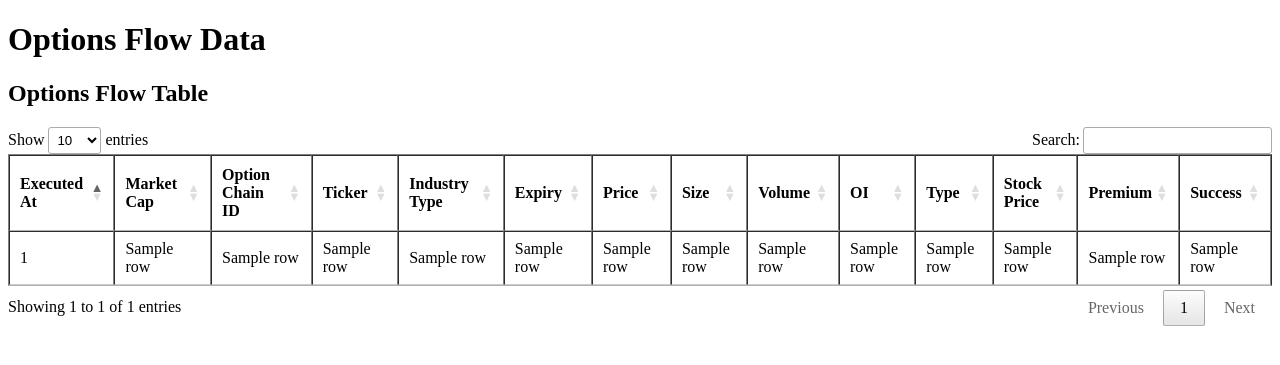
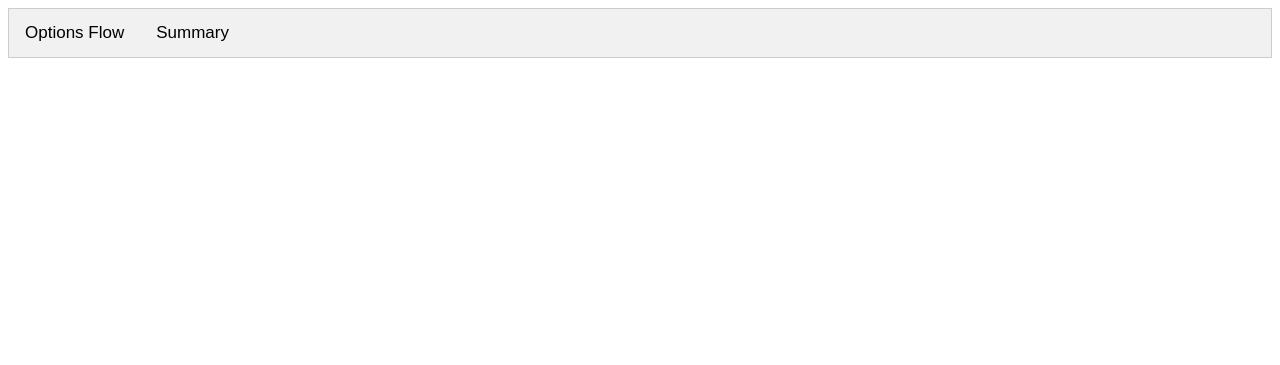
Before and after one commit to aman22/optionsmaxminperformance, a Flask app: template templates/index.html in a window 1280 px wide. Shown: the top 365 px of the page. Run offline with Flask 3, Linux system fonts and the light colour scheme; the template is opened without the code that fills it: most values are stand-ins (such as "Sample title", 1, 10 or a date in 2020); some libraries are stand-ins or nearby versions.

Commit message:
Added summary UI and update logic and brearer token for API calls

```diff
--- a/App.py
+++ b/App.py
@@ -15,8 +15,10 @@ DB_PATH = './db/trade.db'
 @app.route('/')
 def index():
     # Fetch column names and data from the options_flow table
-    options_data = fetch_table_data('options_flow')
-    return render_template('index.html', options_data=options_data)
+    options_flow_data = fetch_table_data('options_flow')
+    option_summary = fetch_summary()
+
+    return render_template('index.html', options_flow_data=options_flow_data, option_summary=option_summary)
 
 
 def fetch_table_data(table_name):
@@ -24,19 +26,33 @@ def fetch_table_data(table_name):
     cursor = connection.cursor()
 
     cursor.execute(f'SELECT executed_at, marketcap, option_chain_id, underlying_symbol, industry_type, expiry, price, volume, open_interest, option_type, '
-                   f' underlying_price, size, premium, success FROM {table_name}')
+                   f' underlying_price, size, premium, success, ROUND(max_avg_price, 2), strategy FROM {table_name}')
 
     options_data = cursor.fetchall()
-    for row in options_data:
-        evaluateOptionPerformance(row)
-        break
     connection.close()
 
     return options_data
 
+def fetch_summary():
+    connection = sqlite3.connect(DB_PATH)
+    cursor = connection.cursor()
+
+    cursor.execute(''' SELECT
+            industry_type,
+            strategy,
+            SUM(CASE WHEN success = 1 THEN 1 ELSE 0 END) AS successful_count,
+            SUM(CASE WHEN success = 0 THEN 1 ELSE 0 END) AS failed_count,
+            COUNT(*) AS total_count
+        FROM
+            options_flow where expiry < current_date
+        GROUP BY
+            industry_type,
+            strategy;''')
+
+    options_summary = cursor.fetchall()
+    connection.close()
+
+    return options_summary
 
 if __name__ == '__main__':
     app.run(debug=True)
-
-def evaluateOptionsPerformance(option):
-    print(option)
--- a/db/db_setup.sql
+++ b/db/db_setup.sql
@@ -44,7 +44,9 @@ CREATE TABLE IF NOT EXISTS options_flow (
         theo REAL,
         premium REAL,
         option_chain_id TEXT,
-        mid_vol INTEGER
+        mid_vol INTEGER,
+        success BOOLEAN,
+        max
     );
 
 CREATE TABLE IF NOT EXISTS tag (
--- a/options_data.py
+++ b/options_data.py
@@ -147,7 +147,7 @@ class OptionsFlow:
                  gamma, rule_id, underlying_symbol, executed_at, strike, rho, vega,
                  flow_alert_id, delta, size, ewma_nbbo_ask, option_type, underlying_price,
                  next_earnings_date, upstream_condition_detail, bid_vol, canceled, exchange,
-                 theo, premium, option_chain_id, mid_vol):
+                 theo, premium, option_chain_id, mid_vol, success):
         self.id = id
         self.marketcap = marketcap
         self.stock_multi_vol = stock_multi_vol
@@ -189,3 +189,4 @@ class OptionsFlow:
         self.premium = premium
         self.option_chain_id = option_chain_id
         self.mid_vol = mid_vol
+        self.success = success
--- a/templates/index.html
+++ b/templates/index.html
@@ -14,25 +14,113 @@
     <!-- Add DataTables JS -->
     <script type="text/javascript" charset="utf8" src="https://cdn.datatables.net/1.10.24/js/jquery.dataTables.js"></script>
 
+    <style>
+        /* Define CSS rules for color coding */
+        .success {
+            background-color: lightgreen;
+        }
+        .failure {
+            background-color: tomato;
+        }
+        /* Reduce font size for table cells */
+        table {
+            font-size: 13px;
+        }
+        .past-expiry {
+            background-color: #FFC0CB; /* Light pink */
+        }
+
+        /* Style the tab buttons */
+        .tab {
+            overflow: hidden;
+            border: 1px solid #ccc;
+            background-color: #f1f1f1;
+        }
+
+        /* Style the buttons inside the tab */
+        .tab button {
+            background-color: inherit;
+            float: left;
+            border: none;
+            outline: none;
+            cursor: pointer;
+            padding: 14px 16px;
+            transition: 0.3s;
+            font-size: 17px;
+        }
+
+        /* Change background color of buttons on hover */
+        .tab button:hover {
+            background-color: #ddd;
+        }
+
+        /* Create an active/current tablink class */
+        .tab button.active {
+            background-color: #ccc;
+        }
+
+        /* Style the tab content */
+        .tabcontent {
+            display: none;
+            padding: 6px 12px;
+            border: 1px solid #ccc;
+            border-top: none;
+        }
+    </style>
+
     <script>
         $(document).ready(function() {
-            // Enable DataTables for both tables
-            $('#optionsFlowTable').DataTable();
-            $('#tagTable').DataTable();
-        });
-    </script>
-    <script>
-        $(document).ready(function() {
-            // Enable DataTables for both tables
+            // Enable DataTables for the options flow table
+            var table1 = $('#optionsFlowTable').DataTable({
+                "pageLength": 100
+            });
 
+            // Add individual column filtering inputs for options flow table
+            $('#optionsFlowTable thead tr').clone(true).appendTo( '#optionsFlowTable thead' );
+            $('#optionsFlowTable thead tr:eq(1) th').each( function (i) {
+                var title = $(this).text();
+                $(this).html( '<input type="text" placeholder="'+title+'" />' );
+
+                $( 'input', this ).on( 'keyup change', function () {
+                    if ( table1.column(i).search() !== this.value ) {
+                        table1
+                            .column(i)
+                            .search( this.value )
+                            .draw();
+                    }
+                });
             });
-            $('#tagTable').DataTable();
+
+            // Enable DataTables for the options summary table
+            var table2 = $('#optionsSummaryTable').DataTable({
+                "pageLength": 100
+            });
+
+            // Add individual column filtering inputs for options summary table
+            $('#optionsSummaryTable thead tr').clone(true).appendTo( '#optionsSummaryTable thead' );
+            $('#optionsSummaryTable thead tr:eq(1) th').each( function (i) {
+                var title = $(this).text();
+                $(this).html( '<input type="text" placeholder="'+title+'" />' );
+
+                $( 'input', this ).on( 'keyup change', function () {
+                    if ( table2.column(i).search() !== this.value ) {
+                        table2
+                            .column(i)
+                            .search( this.value )
+                            .draw();
+                    }
+                });
+            });
         });
     </script>
 </head>
+
 <body>
-    <h1>Options Flow Data</h1>
-
+<div class="tab">
+    <button class="tablinks" onclick="openTab(event, 'OptionsFlow')">Options Flow</button>
+    <button class="tablinks" onclick="openTab(event, 'Summary')">Summary</button>
+</div>
+<div id="OptionsFlow" class="tabcontent">
     <h2>Options Flow Table</h2>
     <table border="1" id="optionsFlowTable">
         <thead>
@@ -43,38 +131,90 @@
                 <th>Ticker</th>
                 <th>Industry Type</th>
                 <th>Expiry</th>
-                <th>Price</th>
+                <th>Stock Price</th>
+                <th>Option Price</th>
+                <th>Max Avg Price</th>
                 <th>Size</th>
-                <th>Volume</th>
+                <th>Vol</th>
                 <th>OI</th>
                 <th>Type</th>
-                <th>Stock Price</th>
                 <th>Premium</th>
-                 <th>Success</th>
+                <th>Strat</th>
+                <th>Success</th>
             </tr>
         </thead>
-         <tbody>
-            {% for row in options_data %}
+        <tbody>
+            {% for row in options_flow_data %}
                 <tr>
                     <td>{{ row[0] }}</td> <!-- Executed At -->
                     <td>{{ row[1] }}</td> <!-- Market Cap -->
                     <td>{{ row[2] }}</td> <!-- Option Chain ID -->
                     <td>{{ row[3] }}</td> <!-- Ticker -->
                     <td>{{ row[4] }}</td> <!-- Industry Type -->
-                    <td>{{ row[5] }}</td> <!-- Expiry -->
+                    <td><a href="https://phx.unusualwhales.com/api/historic_chains/{{ row[2] }}?date={{ row[5] }}">{{ row[5] }}</a></td> <!-- Expiry -->
+                    <td>{{ row[10] }}</td> <!-- Stock Price -->
                     <td>{{ row[6] }}</td> <!-- Price -->
+                    <td>{{ row[14] }}</td> <!-- Premium -->
                     <td>{{ row[11] }}</td> <!-- size -->
                     <td>{{ row[7] }}</td> <!-- Volume -->
                     <td>{{ row[8] }}</td> <!-- OI -->
                     <td>{{ row[9] }}</td> <!-- Type -->
-                    <td>{{ row[10] }}</td> <!-- Stock Price -->
                     <td>{{ row[12] }}</td> <!-- Premium -->
-                    <td>{{ row[13] }}</td> <!-- Success -->
-
+                    <td>{{ row[15] }}</td>
+                    <td class="{% if row[13] %}success{% else %}failure{% endif %}">{{ row[13] }}</td> <!-- Success -->
                 </tr>
             {% endfor %}
         </tbody>
     </table>
+</div>
+<div id="Summary" class="tabcontent">
+    <h3>Summary</h3>
+    <!-- Place your Summary content here -->
+    <table border="1" id="optionsSummaryTable">
+        <thead>
+            <tr>
+                <th>Industry</th>
+                <th>Strategy</th>
+                <th>Success</th>
+                <th>failed</th>
+                <th>total</th>
+            </tr>
+        </thead>
+        <tbody>
+            {% for row in option_summary %}
+                <tr>
+                    <td>{{ row[0] }}</td> <!--  -->
+                    <td>{{ row[1] }}</td> <!--  -->
+                    <td>{{ row[2] }}</td> <!-- -->
+                    <td>{{ row[3] }}</td> <!--  -->
+                    <td>{{ row[4] }}</td> <!--  -->
+                </tr>
+            {% endfor %}
+        </tbody>
+    </table>
+</div>
 
+<script>
+    // Function to switch between tabs
+    function openTab(evt, tabName) {
+        var i, tabcontent, tablinks;
+
+        // Hide all tab content
+        tabcontent = document.getElementsByClassName("tabcontent");
+        for (i = 0; i < tabcontent.length; i++) {
+            tabcontent[i].style.display = "none";
+        }
+
+        // Remove the 'active' class from all tab buttons
+        tablinks = document.getElementsByClassName("tablinks");
+        for (i = 0; i < tablinks.length; i++) {
+            tablinks[i].className = tablinks[i].className.replace(" active", "");
+        }
+
+        // Show the selected tab content and mark the button as active
+        document.getElementById(tabName).style.display = "block";
+        evt.currentTarget.className += " active";
+    }
+</script>
 </body>
 </html>
```
Also changed, not shown: calc_flow_filter_perf.py (+51 -24 lines), data_loader_module/data_loader.py (+4 -3 lines), db/trade.db.
